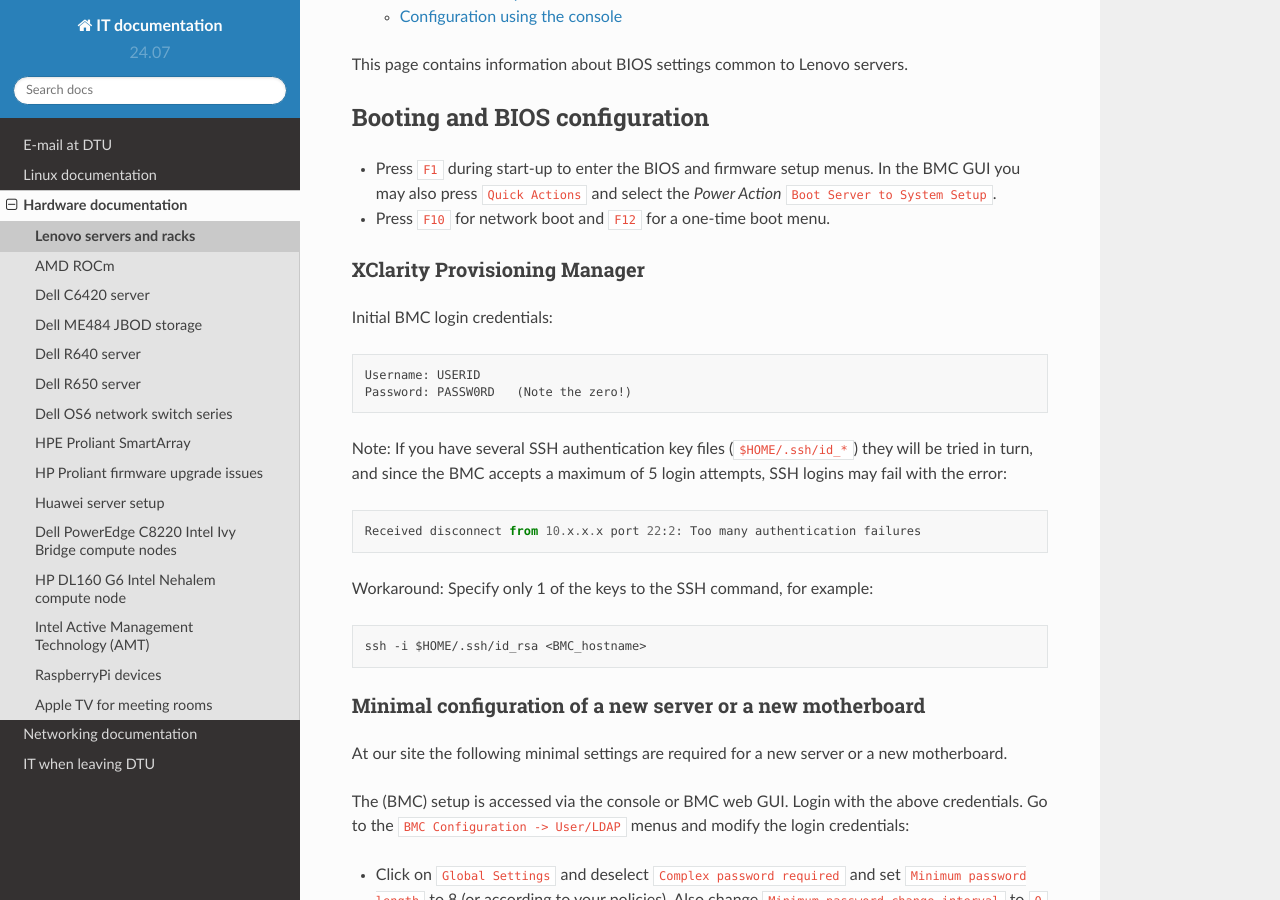
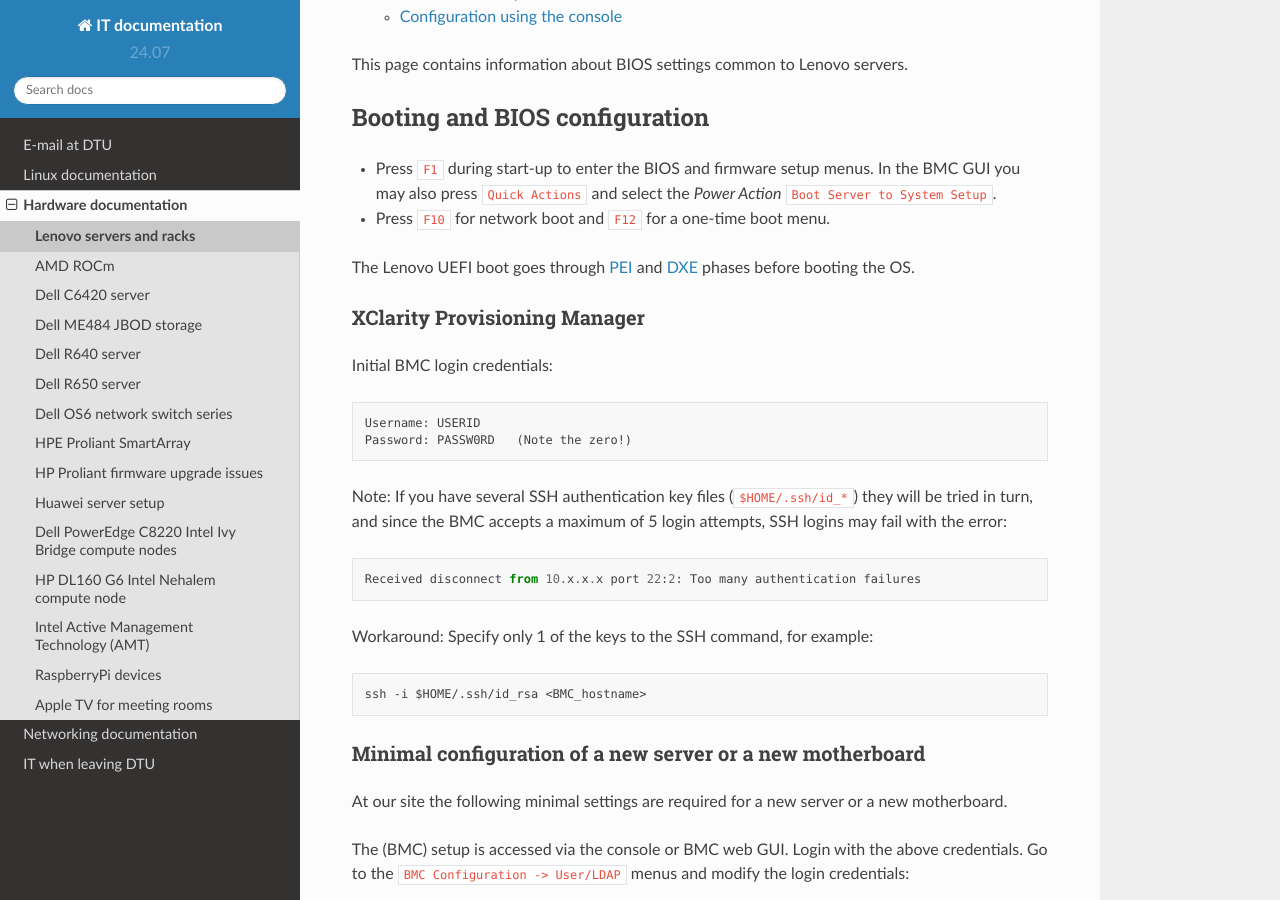
Before and after one commit to OleHolmNielsen/ITwiki, a Sphinx documentation site: the page built from docs/Lenovo_BIOS_settings.rst, in a window 1280 px wide and 900 px high, scrolled down 359 px. Built offline with Sphinx 7.4.7 and the Read the Docs theme 2.0.0, drawn with Linux system fonts in a browser that asks for light colours.

Commit message:
Links to PEI and DXE

```diff
--- a/docs/Lenovo_BIOS_settings.rst
+++ b/docs/Lenovo_BIOS_settings.rst
@@ -14,6 +14,11 @@
 * Press ``F1`` during start-up to enter the BIOS and firmware setup menus.
   In the BMC GUI you may also press ``Quick Actions`` and select the *Power Action* ``Boot Server to System Setup``.
 * Press ``F10`` for network boot and ``F12`` for a one-time boot menu.
+
+The Lenovo UEFI boot goes through PEI_ and DXE_ phases before booting the OS.
+
+.. _PEI: https://uefi.org/specs/PI/1.8/V1_Services_PEI.html
+.. _DXE: https://uefi.org/specs/PI/1.8/V2_Overview.html
 
 XClarity Provisioning Manager
 --------------------------------
```
